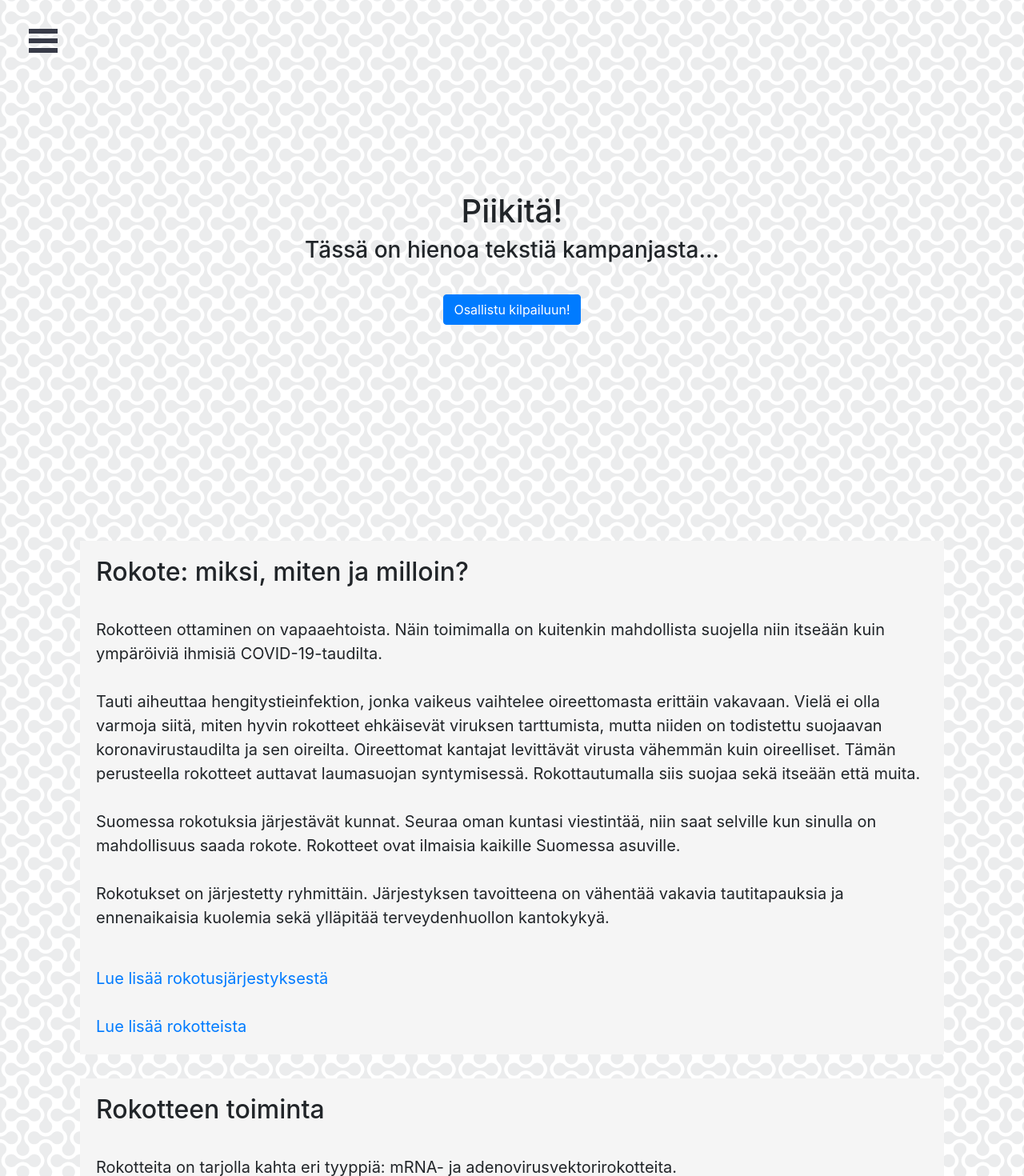
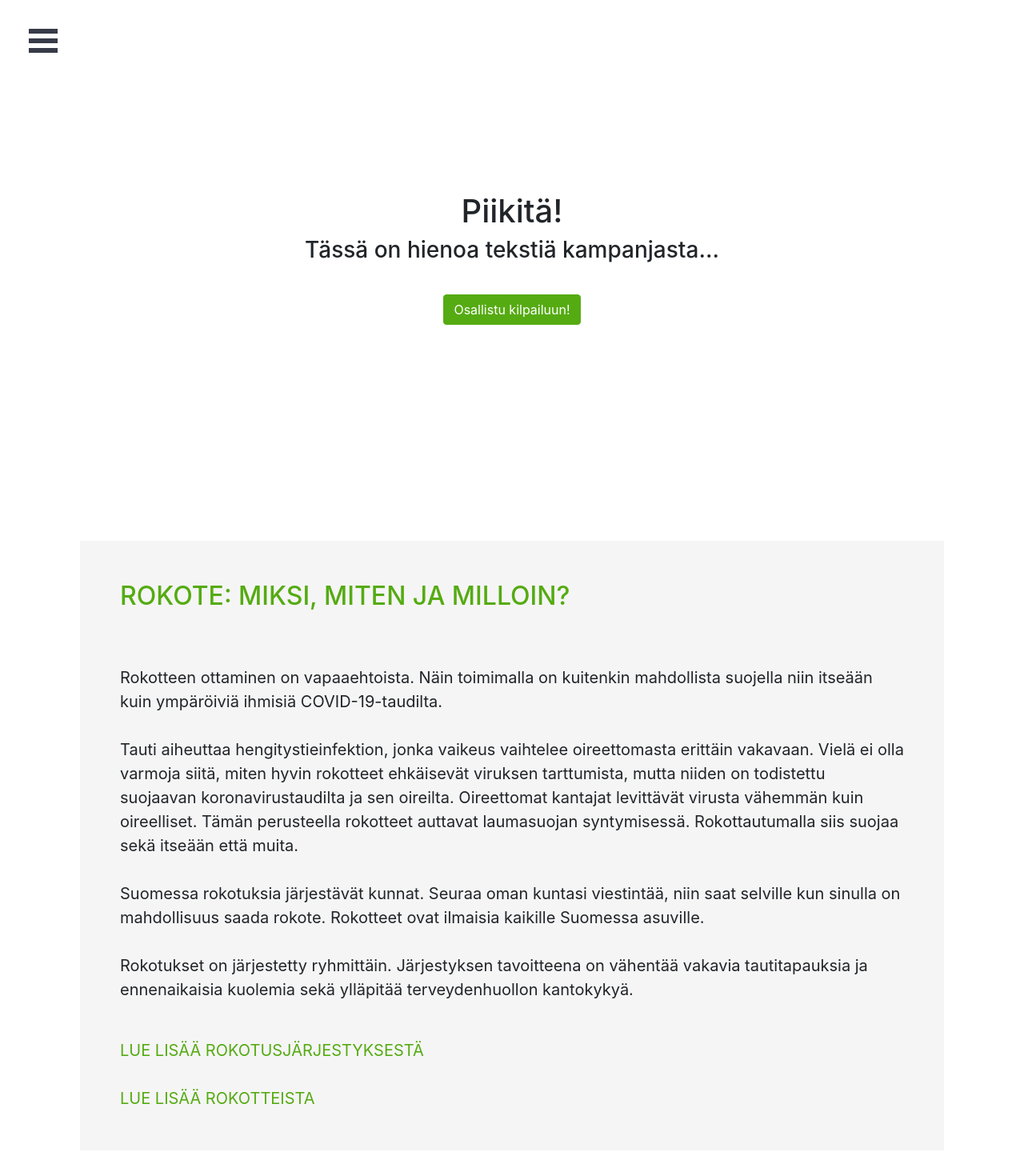
Before and after one commit to pnupu/vdm-sivut, a React (Create React App) app: page /Articles in a window 1280 px wide. Shown: the top 1470 px of the page at 80% size. Built offline with nearby package versions, Linux system fonts and the light colour scheme.

Commit message:
css changes

```diff
--- a/src/App.css
+++ b/src/App.css
@@ -1,10 +1,24 @@
 html {
   scroll-behavior: smooth;
+  font-family: "Khula";
 }
 
 body {
-  background-image: url('./assets/double-bubble.png');
+  background-image: white;
 
+}
+
+
+
+.Articles h2 {
+  color: #55AB12;
+  text-transform: uppercase;
+}
+
+
+.Articles a {
+  color: #55AB12;
+  text-transform: uppercase;
 }
 
 .Frontpage{
@@ -84,12 +98,22 @@
   cursor: pointer;
 }
 
+.button {
+  background-color: #55AB12;
+  border-color: #55AB12;
+}
+
+.button:hover {
+  background-color: #407915;
+  border-color: #407915;
+}
+
 .article{
   background-color: whitesmoke;
   position: static;
   margin-top: 30px;
-  margin-bottom: 30px;
-  padding: 20px;
+  margin-bottom: 70px;
+  padding: 50px;
   font-size: 20px;
 }
 
--- a/src/App.js
+++ b/src/App.js
@@ -29,11 +29,11 @@
   const Burger = () => {
     return (
       <Menu>
-        <a id="Frontpage" className="menu-item" href="/">Etusivu</a>
-        <a id="Articles" className="menu-item" href="/Articles">Artikkelit</a>
-        <a id="Stories" className="menu-item" href="/Stories">Tarinat</a>
-        <a id="Memeform" className="menu-item" href="/Memeform">Osallistu</a>
-        <a id="About" className="menu-item" href="/About">About</a>
+        <a id="Frontpage" className="menu-item" href="/">ETUSIVU</a>
+        <a id="Articles" className="menu-item" href="/Articles">ARTIKKELIT</a>
+        <a id="Stories" className="menu-item" href="/Stories">TARINAT</a>
+        <a id="Memeform" className="menu-item" href="/Memeform">OSALLISTU</a>
+        <a id="About" className="menu-item" href="/About">ABOUT</a>
       </Menu>
     )
   }
--- a/src/components/Articles.js
+++ b/src/components/Articles.js
@@ -7,6 +7,7 @@
         <div className="Articles" >
             <div className="article" id="1">
             <h2>Rokote: miksi, miten ja milloin?</h2>
+            <br />
             <br />
             <p>
             Rokotteen ottaminen on vapaaehtoista. Näin toimimalla on kuitenkin mahdollista suojella niin itseään kuin ympäröiviä ihmisiä COVID-19-taudilta.
@@ -34,6 +35,7 @@
             <div className="article" id="2">
             <h2>Rokotteen toiminta</h2>
             <p>
+            <br />
             <br />
             Rokotteita on tarjolla kahta eri tyyppiä: mRNA- ja adenovirusvektorirokotteita.
             <br />
@@ -75,6 +77,7 @@
             <h2>Rokotteiden teho</h2>
             <p>
             <br />
+            <br />
             Rokotus saa välittömästi aikaan elimistön puolustusjärjestelmän aktivoitumisen. Kaikkia Suomessa tällä hetkellä käytettäviä rokotteita annetaan kaksi annosta. Toinen annos nostaa suojan 80-95 prosenttiin. Teho riippuu rokotetun iästä ja perussairauksista, sekä kiertävien virusten laadusta.
             <br />
             <br />
@@ -93,6 +96,7 @@
             <div className="article" id="4">
             <h2>Rokotteiden kehitys</h2>
             <p>
+            <br />
             <br />
             Suomessa jaettavat koronarokotteet ovat käyneet läpi kaikki lääkeviranomaisten vaatimat tutkimusvaiheet. Niiden teho, laatu ja turvallisuus ovat täyttäneet Euroopan lääkeviraston kriteerit.
             <br />
@@ -115,6 +119,7 @@
             <h2>Turvallisuus ja haittavaikutukset</h2>
             <p>
             <br />
+            <br />
             Rokotuksen jälkeen rokotuksen pistokohdassa voi ilmetä parin vuorokauden sisällä paikallisia oireita kuten kipua, punoitusta kuumotusta ja turvotusta. Tavallisia ovat myös yleisoireet kuten kuume, lihassärky, päänsärky, väsymys, huonovointisuus ja vilunväristykset. Oireet menevät ohi muutamien tuntien tai korkeintaan vuorokausien kuluessa. Ne kertovat elimistön puolustusjärjestelmän aktivoitumisesta, eli rokotteen toiminnasta.
             <br />
             <br />
@@ -134,6 +139,7 @@
             <h2>Koronatodistus</h2>
             <p>
             <br />
+            <br />
             Suomessa valmistellaan Omakanta-palvelusta saatavaa koronatodistusta. Se koostuisi todistuksista koronarokotteesta, negatiivisesta koronatestituloksesta sekä sairastetusta koronasta. EU:n yhteinen todistus on tarkoitus ottaa käyttöön heinäkuussa. Kansallinen todistus rokotteista taas on määrä ottaa käyttöön toukokuun lopulla.
             <br />
             <br />
```
